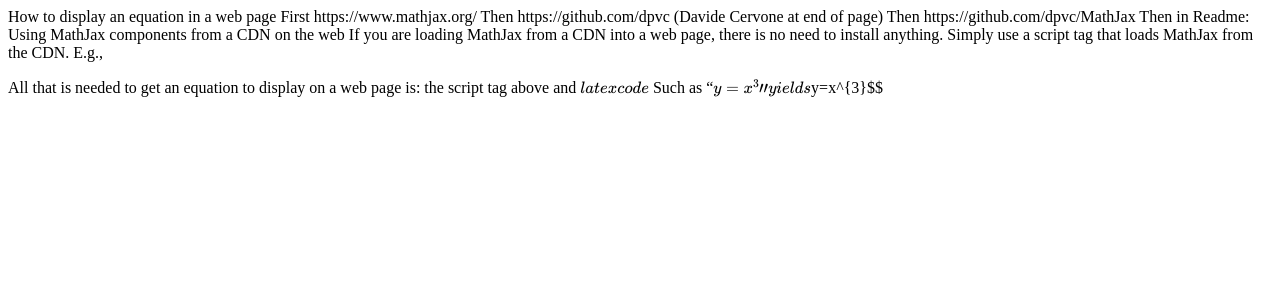
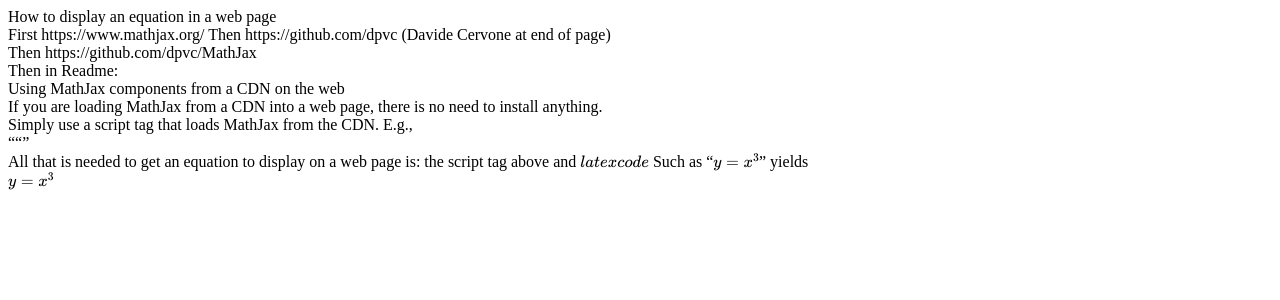
Before and after one commit to iotaxi/AppliedMaths, a Jekyll site: the page built from _posts/2021-08-27-20:00:00-Thursday.md, in a window 1280 px wide. Shown: the top 300 px of the page. Built offline with Jekyll 4.4.1, drawn with Linux system fonts in a browser that asks for light colours.

```diff
--- a/_posts/2021-08-27-20:00:00-Thursday.md
+++ b/_posts/2021-08-27-20:00:00-Thursday.md
@@ -5,12 +5,12 @@ First  https://www.mathjax.org/ Then https://github.com/dpvc (Davide Cervone at
 Then  https://github.com/dpvc/MathJax
 Then in Readme:
 Using MathJax components from a CDN on the web
-If you are loading MathJax from a CDN into a web page, there is no need to install anything. Simply use a script tag that loads MathJax from the CDN. E.g.,
-
-<script id="MathJax-script" async
+If you are loading MathJax from a CDN into a web page, there is no need to install anything.
+Simply use a script tag that loads MathJax from the CDN. E.g.,
+""<script id="MathJax-script" async
   src="https://cdn.jsdelivr.net/npm/mathjax@3/es5/tex-mml-chtml.js">
-</script>
+</script>"
 All that is needed to get an equation to display on a web page is:
 the script tag above and $$latex code$$
-Such as "$$y=x^{3}" yields
+Such as "$$y=x^{3}$$" yields
 $$y=x^{3}$$
```
